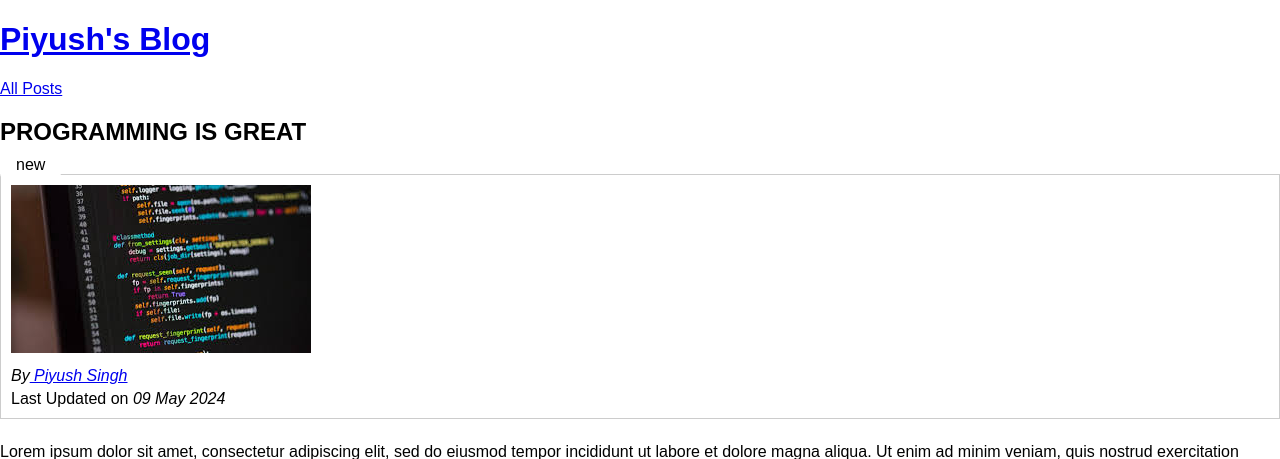
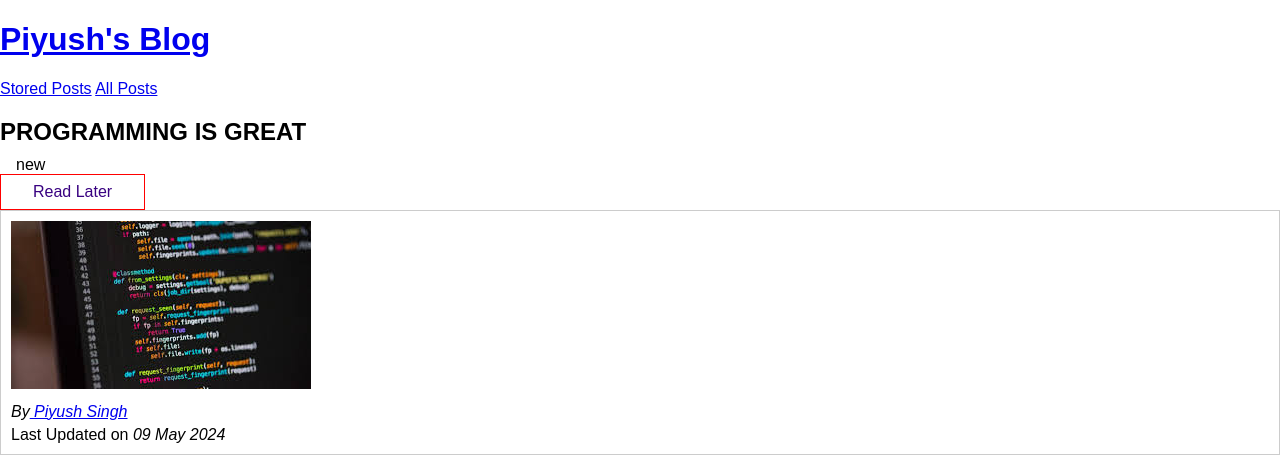
Before and after one commit to piyushnksingh/Django, a Django app: a page that uses my_site/templates/base.html in a window 1280 px wide. Shown: the top 459 px of the page. Run offline with Django 5.2, Linux system fonts and the light colour scheme; data comes from the database, SQL or seed files in the repository; both versions use the stored data as it was after the commit.

Commit message:
All Posts Button not working and completed module 14

```diff
--- a/my_site/blog/static/blog/post_detail.css
+++ b/my_site/blog/static/blog/post_detail.css
@@ -152,3 +152,18 @@ main p {
 #comments h2{
     color: #464646;
 }
+
+#read-later button{
+    background-color: transparent;
+    border: 1px solid rgb(255, 0, 0);
+    padding: 0.5rem 2rem;
+    font: inherit;
+    color: #390281;
+    cursor: pointer;
+}
+
+/* #read-later button:hover,
+#read-later button:active{
+    background-color: rgb(0, 0, 0);
+    color:#390281;
+} */
--- a/my_site/blog/templates/blog/post-detail.html
+++ b/my_site/blog/templates/blog/post-detail.html
@@ -25,6 +25,23 @@
                 <span class="tag" >{{ tag.caption }}</span>
             {% endfor %}
         </div>
+
+        <div id="read-later">
+            <form action="{% url "read-later" %}" method="POST">
+                {% csrf_token %}
+                <input type="hidden" value="{{ post.id }}" name="post_id">
+                <button>
+                    {% if saved_for_later %}
+                        Remove from Read Later
+                    {% else %}
+                        Read Later
+                    {% endif %}
+
+
+                </button>
+            </form>
+        </div>
+
         <article>
             <img src="{{ post.image.url }}" alt="{{ post.title }}"/>
             <address>By<a href="mailto:{{ post.author.email_address }}"> {{ post.author|title }}</a></address>
--- a/my_site/blog/urls.py
+++ b/my_site/blog/urls.py
@@ -5,4 +5,5 @@ urlpatterns=[
     path("",views.StartingPageView.as_view(),name="starting-page"),
     path("posts",views.AllPostsView.as_view(),name="posts-page"),
     path("posts/<slug:slug>",views.SinglePostView.as_view(),name="post-detail-page"),
+    path("read-later",views.ReadLaterView.as_view(),name="read-later"),
 ]
--- a/my_site/blog/views.py
+++ b/my_site/blog/views.py
@@ -23,16 +23,27 @@ class AllPostsView(ListView):
     template_name = "/blog/all-posts.html"
     model = Post
     ordering = ["-date"]
-    context_object_name = "all_posts"
+    context_object_name = "all-posts"
 
 class SinglePostView(View):
+    def is_stored_post(self,request,post_id):
+        stored_posts=request.session.get("stored_posts")
+        if stored_posts is not None:
+            is_saved_for_later=post_id in stored_posts
+        else:
+            is_saved_for_later=False
+
+        return is_saved_for_later
+
     def get(self,request,slug):
         post = Post.objects.get(slug=slug)
+
         context={
             "post":post,
             "post_tags":post.tags.all(),
             "comment_form":CommentForm,
             "comments":post.comments.all().order_by("-id"),
+            "saved_for_later":self.is_stored_post(request,post.id),
         }
         return render(request,"blog/post-detail.html",context)
 
@@ -51,5 +62,37 @@ class SinglePostView(View):
             "post_tags":post.tags.all(),
             "comment_form":CommentForm,
             "comments":post.comments.all().order_by("-id"),
+            "saved_for_later":self.is_stored_post(request,post.id),
         }
         return render(request,"blog/post-detail.html",context)
+
+class ReadLaterView(View):
+    def get(self,request):
+        stored_posts=request.session.get("stored_posts")
+        context={}
+
+        if stored_posts is None or len(stored_posts)==0:
+            context["posts"]=[]
+            context["has_post"]=False
+        else:
+            posts=Post.objects.filter(id__in=stored_posts)
+            context["posts"]=posts
+            context["has_posts"]=True
+        return render(request,"blog/stored-posts.html",context)
+
+    def post(self,request):
+        stored_posts=request.session.get("stored_posts")
+
+        if stored_posts is None:
+            stored_posts=[]
+
+        post_id=int(request.POST["post_id"])
+
+        if post_id not in stored_posts:
+            stored_posts.append(post_id)
+        else:
+            stored_posts.remove(post_id)
+
+        request.session["stored_posts"]=stored_posts
+
+        return HttpResponseRedirect("/")
--- a/my_site/templates/base.html
+++ b/my_site/templates/base.html
@@ -13,6 +13,7 @@
     <header id="main-navigation">
       <h1><a href="{% url "starting-page" %}">Piyush's Blog</a></h1>
       <nav>
+          <a href="{% url "read-later" %}">Stored Posts</a>
           <a href="{% url "posts-page" %}">All Posts</a>
       </nav>
     </header>
```
Also changed, not shown: my_site/blog/static/blog/stored-posts.css (added, +34 -0 lines), my_site/blog/templates/blog/stored-posts.html (added, +25 -0 lines), my_site/db.sqlite3.
